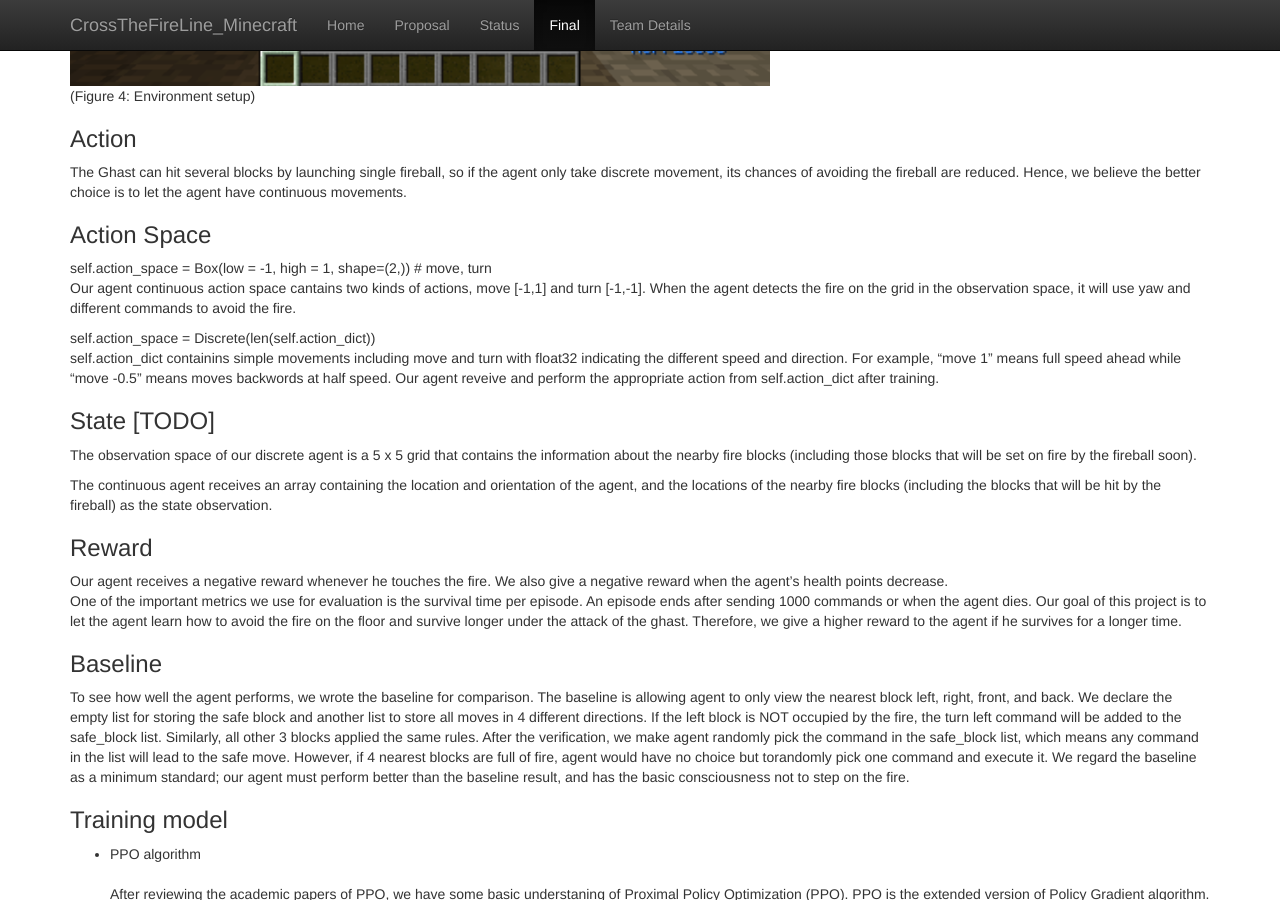
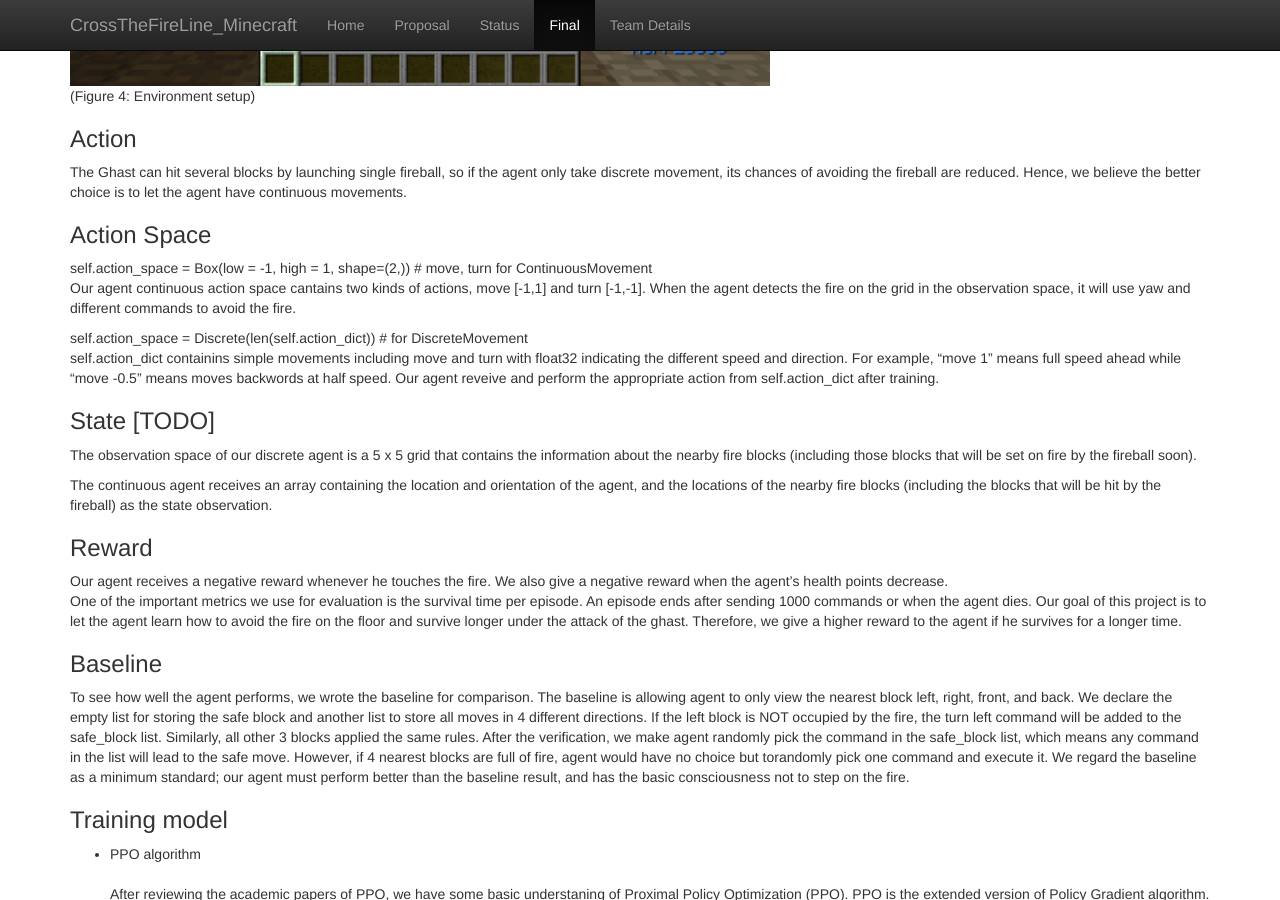
Before and after one commit to Chilly712/CrossTheFireLine_Minecraft, a Jekyll site: the page built from docs/final.md, in a window 1280 px wide and 900 px high, scrolled down 3039 px. Built offline with Jekyll 4.4.1, drawn with Linux system fonts in a browser that asks for light colours.

Commit message:
Update final.md

```diff
--- a/docs/final.md
+++ b/docs/final.md
@@ -40,12 +40,12 @@ We first modified the observation space to ensure that the information of fire b
 The Ghast can hit several blocks by launching single fireball, so if the agent only take discrete movement, its chances of avoiding the fireball are reduced. Hence, we believe the better choice is to let the agent have continuous movements.
 
 ### Action Space
-self.action_space = Box(low = -1, high = 1, shape=(2,))  # move, turn
+self.action_space = Box(low = -1, high = 1, shape=(2,))  # move, turn for ContinuousMovement
 <br>
 Our agent continuous action space cantains two kinds of actions, move [-1,1] and turn [-1,-1]. When the agent detects the fire on the grid in the observation space, it will use yaw and different commands to avoid the fire.
 
 
-self.action_space = Discrete(len(self.action_dict))
+self.action_space = Discrete(len(self.action_dict))  # for DiscreteMovement
 <br>
 self.action_dict containins simple movements including move and turn with float32 indicating the different speed and direction. For example, "move 1" means full speed ahead while "move -0.5" means moves backwords at half speed. Our agent reveive and perform the appropriate action from self.action_dict after training.
 
```
